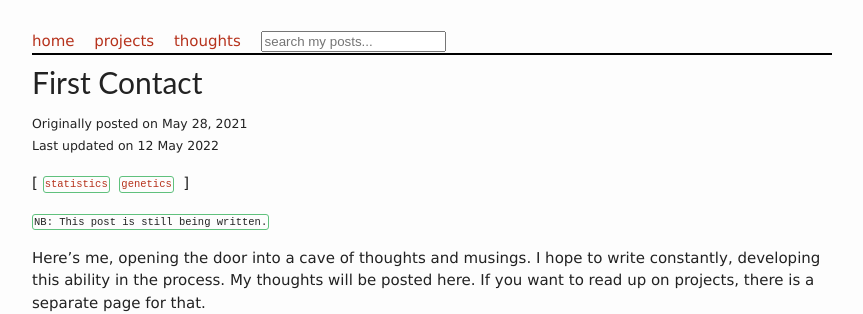
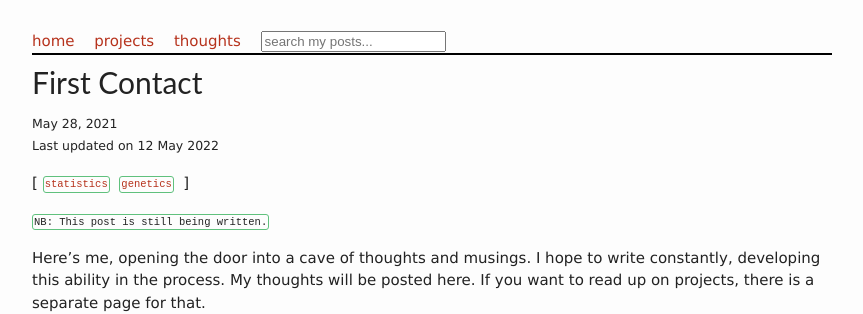
Before and after one commit to tobbyxy/temipete.github.io, a Jekyll site: the page built from _posts/2021-05-28-first-post.md, in a window 1280 px wide. Shown: the top 314 px of the page, without its empty margins (208-1071 px from the left). Built offline with Jekyll 4.4.1, drawn with Linux system fonts in a browser that asks for light colours; nearby versions of some CDN libraries; comment, search, counter and statistics services are not loaded.

Commit message:
Update post.html

```diff
--- a/_layouts/post.html
+++ b/_layouts/post.html
@@ -4,7 +4,7 @@
 <h2 class="post-headline">{{page.title}}</h2>
 <p class="meta">
   <small>
-    Originally posted on {{page.date | date: '%B %d, %Y'}}
+    {{page.date | date: '%B %d, %Y'}}
     <br>
     {% if page.path contains '_posts' %}
       Last updated on {{ site.time | <!--date_to_long_string--> date: '%B %d, %Y' }}
```
